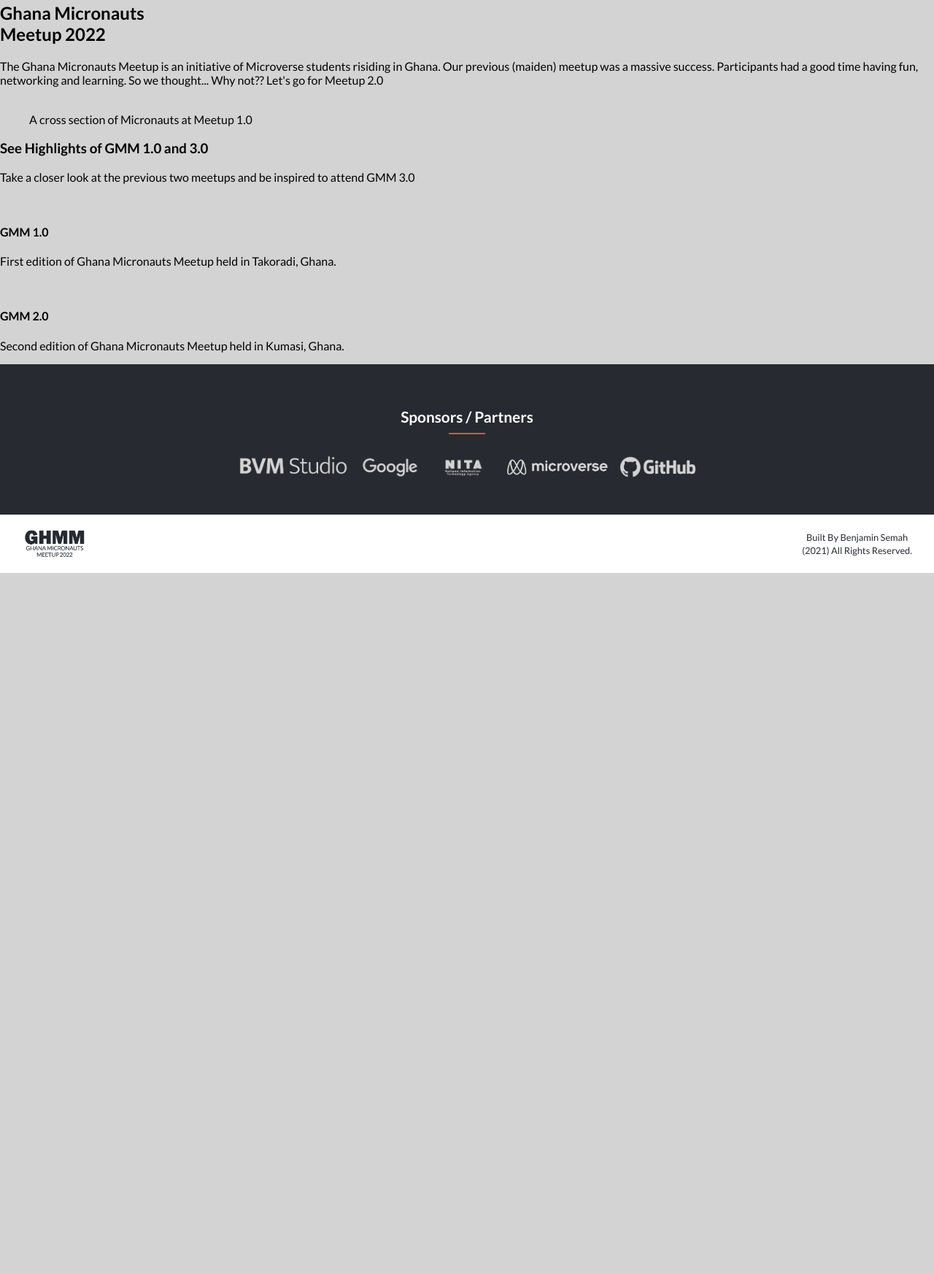
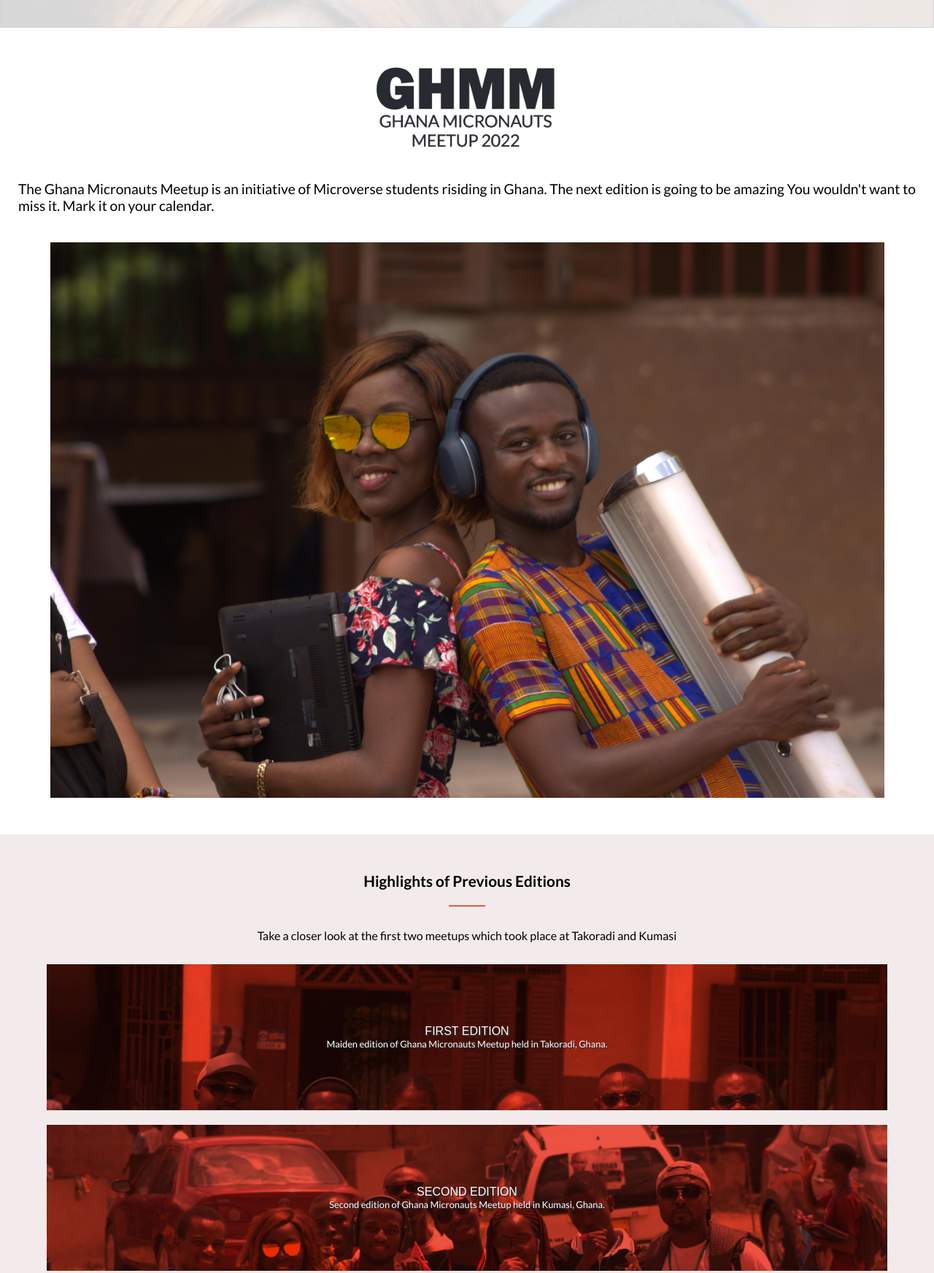
Before and after one commit to BenjaminSemah/AlumniMeetup, a website: page about.html in a window 1280 px wide. Shown: the part 446-2190 px from the top of the page at 73% size. Before the commit the page ends 1231 px from the top, so only its background shows below. Drawn offline with Linux system fonts and the light colour scheme; a web font is replaced by a local one.

Commit message:
Update styles for about page

```diff
--- a/about.html
+++ b/about.html
@@ -8,7 +8,7 @@
     <title>Ghana Micronauts Meetup - About</title>
   </head>
   <body>
-    <header>
+    <header class="about-header">
       <nav class="navigation">
         <a href="#"
           ><img src="./images/hamburger-menu.svg" alt="hamburger menu icon"
@@ -19,52 +19,49 @@
           <h1 class="hero-main-title">GHANA MICRONAUTS MEETUP 2022</h1>
           <h2 class="hero-sub-title">The Third Edition!</h2>
         </div>
-        <div class="hero-paragraph">
-          <p class="about-hero-paragraph">
+        <div class="hero-paragraph about-hero-paragraph">
           It's going to be a day of interaction with some of the world's most promising software
           developers. You wouldn't want to miss this opportunity to learn from
           seasoned devs. Connect and network with other amazing
           software developers.
-          </p>
+        </div>
         <p id="get-in-touch">
             Please contact us via email for any further questions about the GH
             Micronauts Meetup 2022.
         </p>
         <p class="our-email">info@ghanamicronauts.com</p>
       </div>
-      </div>
     </header>
 
     <section class="more-info">
-      <h2>Ghana Micronauts<br>
-          Meetup 2022
-      </h2>
+      <img id="ghmmLogo-about" src="./images/ghmm-logo.png" alt="">
       <p class="program-brief">
         The Ghana Micronauts Meetup is an initiative of Microverse students
-        risiding in Ghana. Our previous (maiden) meetup was a massive success.
-        Participants had a good time having fun, networking and learning. So we
-        thought... Why not?? Let's go for Meetup 2.0
+        risiding in Ghana. The next edition is going to be amazing You
+        wouldn't want to miss it. Mark it on your calendar.
       </p>
-      <figure>
-        <img src="./images/speakers/speakerOne.jpg" alt="">
-        <figcaption>A cross section of Micronauts at Meetup 1.0</figcaption>
-      </figure>
+        <img id="ghmm-photo" src="./images/micronautsMeetup.jpg" alt="Two Micronauts alumni">
     </section>
 
     <section class="previous-edition">
       <h3 class="previous-edition-title">
-        See Highlights of GMM 1.0 and 3.0
+        Highlights of Previous Editions
       </h3>
-      <p>Take a closer look at the previous two meetups and be inspired to attend GMM 3.0</p>
-      <div class="previous-meetup-details takoradi">
-        <img src="./images/speakers/speakerOne.jpg" alt="">
-        <h4>GMM 1.0</h4>
-        <P>First edition of Ghana Micronauts Meetup held in Takoradi, Ghana.</P>
+      <div id="previous-editions-underline"></div>
+      <p>Take a closer look at the first two meetups which took place at Takoradi and Kumasi</p>
+      <div class="previous-meetup-details">
+        <!-- <img class="previous-editions-photo" src="./images/firstEdition.jpg" alt=""> -->
+        <div class="first-edition-brief takoradiImage">
+          <h4>FIRST EDITION</h4>
+          <P>Maiden edition of Ghana Micronauts Meetup held in Takoradi, Ghana.</P>
         </div>
-      <div class="previous-meetup-details kumasi">
-        <img src="./images/speakers/speakerOne.jpg" alt="">
-        <h4>GMM 2.0</h4>
+      </div>
+      <div class="previous-meetup-details">
+        <!-- <img class="previous-editions-photo" src="./images/secondEdition.jpg" alt=""> -->
+        <div class="second-edition-brief kumasiImage">
+          <h4>SECOND EDITION</h4>
           <p>Second edition of Ghana Micronauts Meetup held in Kumasi, Ghana.</p>
+        </div>
       </div>
     </section>
 
--- a/stylesheet.css
+++ b/stylesheet.css
@@ -278,6 +278,10 @@
 
 /* /////////////// ABOUT PAGE /////////////// */
 
+.about-header {
+  padding: 10px 5px;
+}
+
 .about-hero-paragraph {
   text-align: center;
   padding: 20px 10px;
@@ -285,8 +289,9 @@
 }
 
 #get-in-touch {
+  margin-top: 40px;
   text-align: center;
-  font-size: 1.1em;
+  font-size: 15px;
   font-weight: 500;
 }
 
@@ -294,5 +299,95 @@
   text-align: center;
   font-size: 1.1em;
   font-weight: 900;
+}
 
+.more-info {
+  background-color: white;
+  padding: 50px 5px;
 }
+
+.more-info #ghmmLogo-about {
+  height: 120px;
+  display: block;
+  margin: 0 auto;
+}
+
+.more-info p {
+  text-align: justify;
+  padding: 20px;
+  font-size: 1.2em;
+}
+
+#ghmm-photo {
+  width: 90%;
+  display: block;
+  margin: 0 auto;
+}
+
+.previous-edition {
+  padding: 30px 0;
+  background-color: #f3ebeb;
+}
+
+.previous-edition-title {
+  text-align: center;
+  font-size: 1.3em;
+}
+
+#previous-editions-underline {
+  border-top: 2px solid #ec5242;
+  width: 50px;
+  margin: 0 auto;
+}
+
+.previous-editions-photo {
+  width: 90%;
+  margin: 0 auto;
+  display: block;
+}
+
+.first-edition-brief,
+.second-edition-brief {
+  color: white;
+  margin: 20px auto;
+  background-size: cover;
+  background-color: #ec5242;
+  background-blend-mode: multiply;
+  width: 90%;
+  height: 200px;
+  display: flex;
+  flex-direction: column;
+  justify-content: center;
+  align-items: center;
+}
+
+.takoradiImage {
+  background-image: url(./images/firstEdition.jpg);
+}
+
+.kumasiImage {
+  background-image: url(./images/secondEdition.jpg);
+}
+
+.first-edition-brief h4,
+.second-edition-brief h4 {
+  font-family: 'COCOGOOSE', sans-serif;
+  text-shadow: 2px 2px #272a31;
+  margin: 0 10px;
+  font-weight: 500;
+}
+
+.first-edition-brief p,
+.second-edition-brief p {
+  text-align: center;
+  text-shadow: 1px 1px #272a31;
+  margin: 0 auto;
+  font-size: 0.8em;
+  width: 80%;
+}
+
+#previous-editions-underline + p {
+  font-size: 1em;
+  text-align: center;
+  margin: 30px 10px;
+}
```
Also changed, not shown: images/micronautsMeetup.jpg (added). Lines whose indentation alone changed are shown as unchanged.
